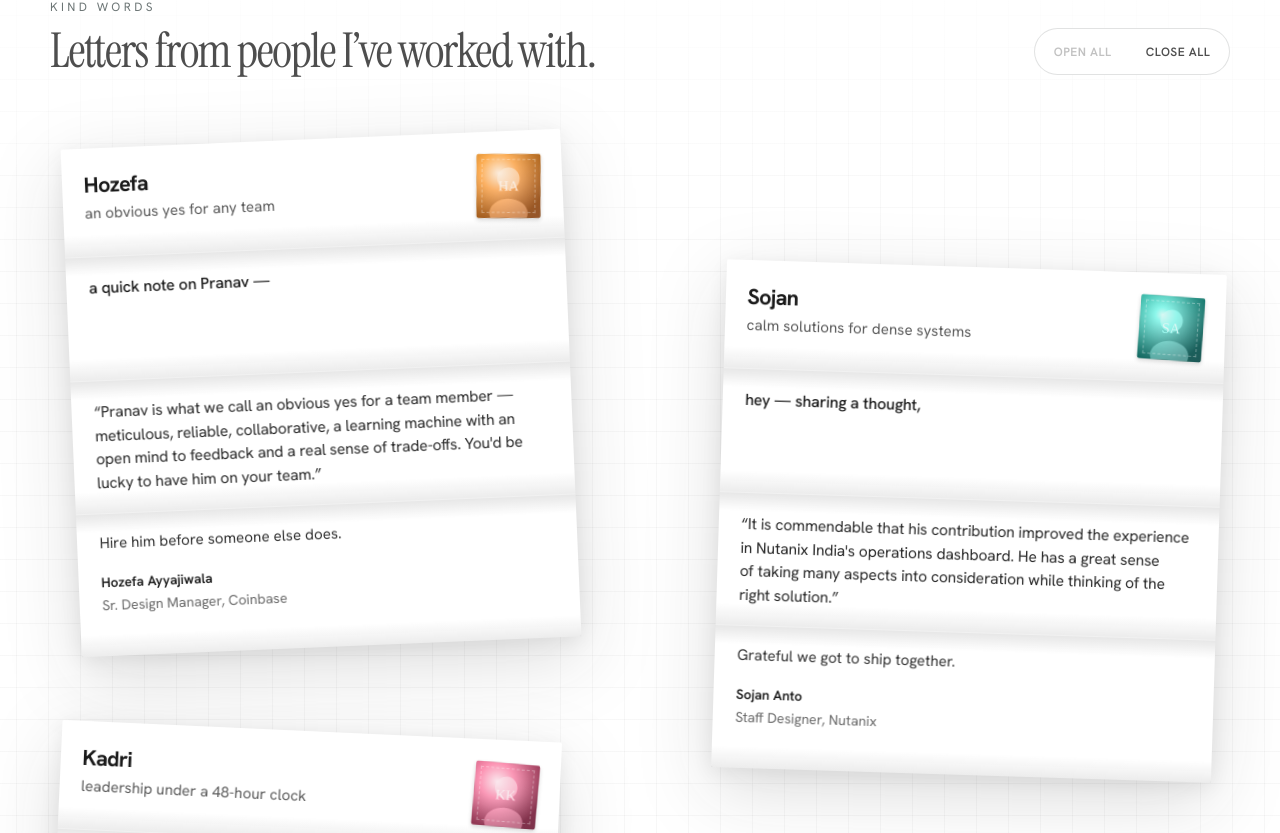
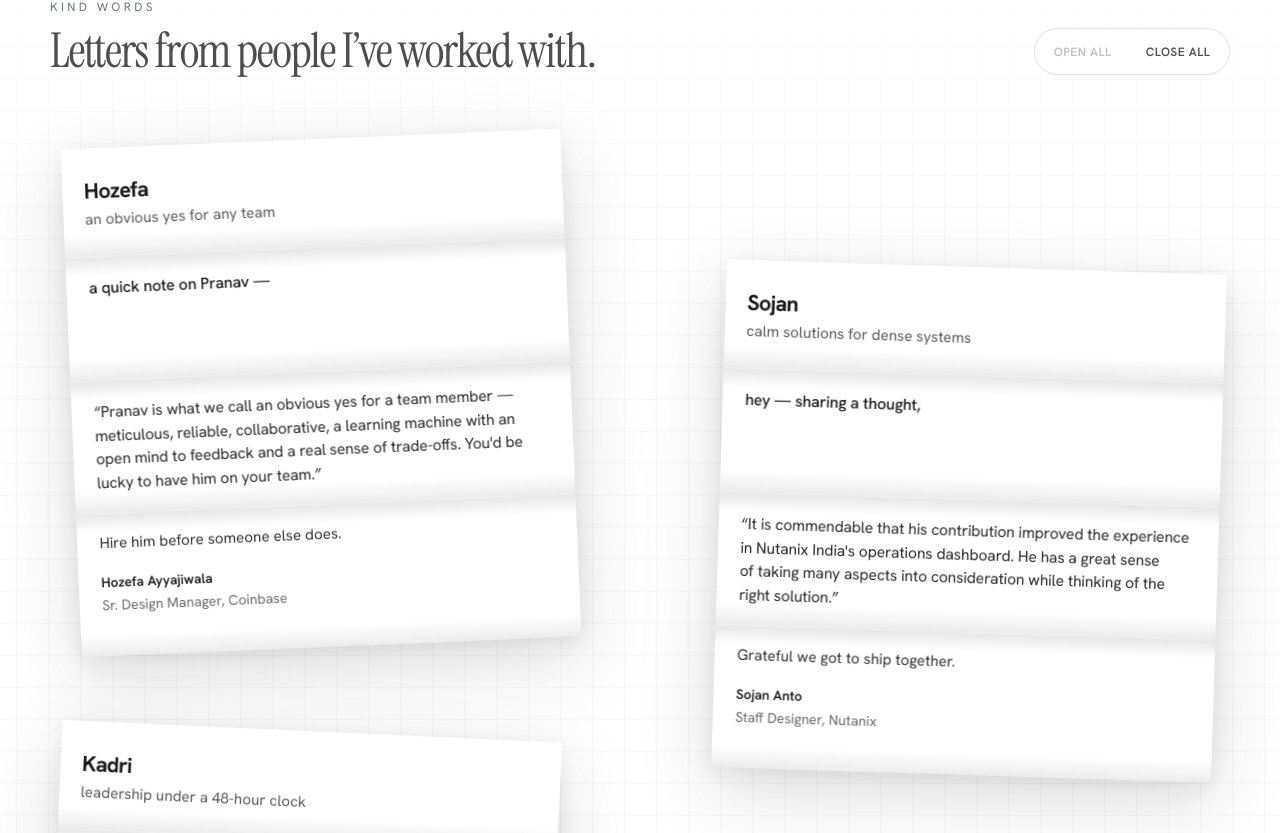
Before and after one commit to designernoob/cursorportfolio, a React (Vite) app: page / in a window 1280 px wide. Shown: the part 6079-6912 px from the top of the page. Built offline with nearby package versions, Linux system fonts and the light colour scheme; the HTML template or start-up script is replaced by a standard one.

Commit message:
Remove postage stamps from testimonial letters
Co-authored-by: pranavvmitan <designernoob@users.noreply.github.com>

```diff
--- a/src/components/Testimonials.tsx
+++ b/src/components/Testimonials.tsx
@@ -14,34 +14,6 @@ const LETTER_LAYOUT = [
   { rotate: -3.1, x: "1%", y: "0.5rem" },
   { rotate: 2.2, x: "-3%", y: "4rem" },
 ] as const;
-
-const STAMP: Record<Testimonial["stamp"], string> = {
-  violet: "linear-gradient(145deg, #6b4cff 0%, #2a1850 100%)",
-  amber: "linear-gradient(145deg, #f0a040 0%, #7a3a10 100%)",
-  rose: "linear-gradient(145deg, #e8789a 0%, #6a2038 100%)",
-  teal: "linear-gradient(145deg, #3cb8a8 0%, #0f4a48 100%)",
-  slate: "linear-gradient(145deg, #7a8aa0 0%, #2a3448 100%)",
-  olive: "linear-gradient(145deg, #8aaa5a 0%, #2f4018 100%)",
-};
-
-function Stamp({ t }: { t: Testimonial }) {
-  const parts = t.name.split(" ");
-  const initials = t.firstName.slice(0, 1) + parts[parts.length - 1].slice(0, 1);
-  return (
-    <div
-      className="letter-stamp"
-      style={{ background: STAMP[t.stamp] }}
-      aria-hidden
-    >
-      <div className="letter-stamp__perforation" />
-      {t.photo ? (
-        <img src={t.photo} alt="" className="letter-stamp__photo" />
-      ) : (
-        <span className="letter-stamp__initials">{initials}</span>
-      )}
-    </div>
-  );
-}
 
 function FoldPanel({
   children,
@@ -130,7 +102,6 @@ function Letter({
               <p className="letter-face__name">{t.firstName}</p>
               <p className="letter-face__preview">{t.preview}</p>
             </div>
-            <Stamp t={t} />
           </div>
         </button>
 
--- a/src/index.css
+++ b/src/index.css
@@ -408,10 +408,6 @@ a {
 .letter-face {
   position: relative;
   z-index: 1;
-  display: flex;
-  align-items: flex-start;
-  justify-content: space-between;
-  gap: 1.25rem;
   padding: 1.35rem 1.35rem 1.25rem;
 }
 
@@ -437,44 +433,6 @@ a {
   color: #5a5a5a;
 }
 
-.letter-stamp {
-  position: relative;
-  flex: none;
-  width: 64px;
-  height: 64px;
-  overflow: hidden;
-  border-radius: 2px;
-  box-shadow: 0 2px 4px rgba(0, 0, 0, 0.16);
-  transform: rotate(2.5deg);
-}
-
-.letter-stamp__photo {
-  width: 100%;
-  height: 100%;
-  object-fit: cover;
-  display: block;
-  mix-blend-mode: luminosity;
-  opacity: 0.92;
-}
-
-.letter-stamp__initials {
-  display: grid;
-  place-items: center;
-  width: 100%;
-  height: 100%;
-  font-family: "Hanken Grotesk", system-ui, sans-serif;
-  font-size: 1.1rem;
-  font-weight: 650;
-  color: #fff;
-}
-
-.letter-stamp__perforation {
-  position: absolute;
-  inset: 5px;
-  border: 1px dashed rgba(255, 255, 255, 0.35);
-  pointer-events: none;
-  z-index: 1;
-}
 
 .letter-fold:not(.letter-fold--face) {
   border-top: 1px solid rgba(20, 20, 20, 0.06);
@@ -552,10 +510,6 @@ a {
     font-size: 1.2rem;
   }
 
-  .letter-stamp {
-    width: 56px;
-    height: 56px;
-  }
 }
 
 @media (prefers-reduced-motion: reduce) {
```
